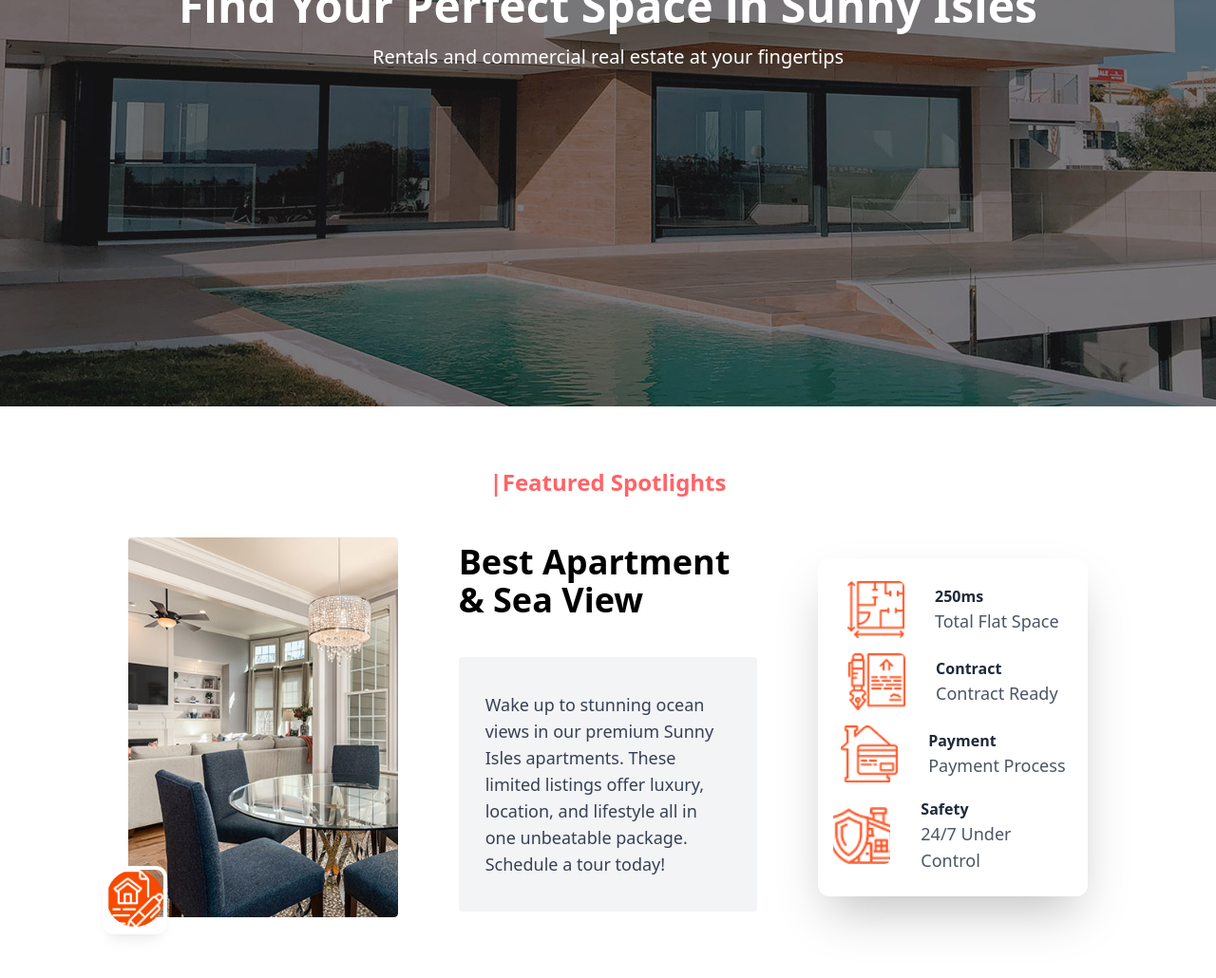
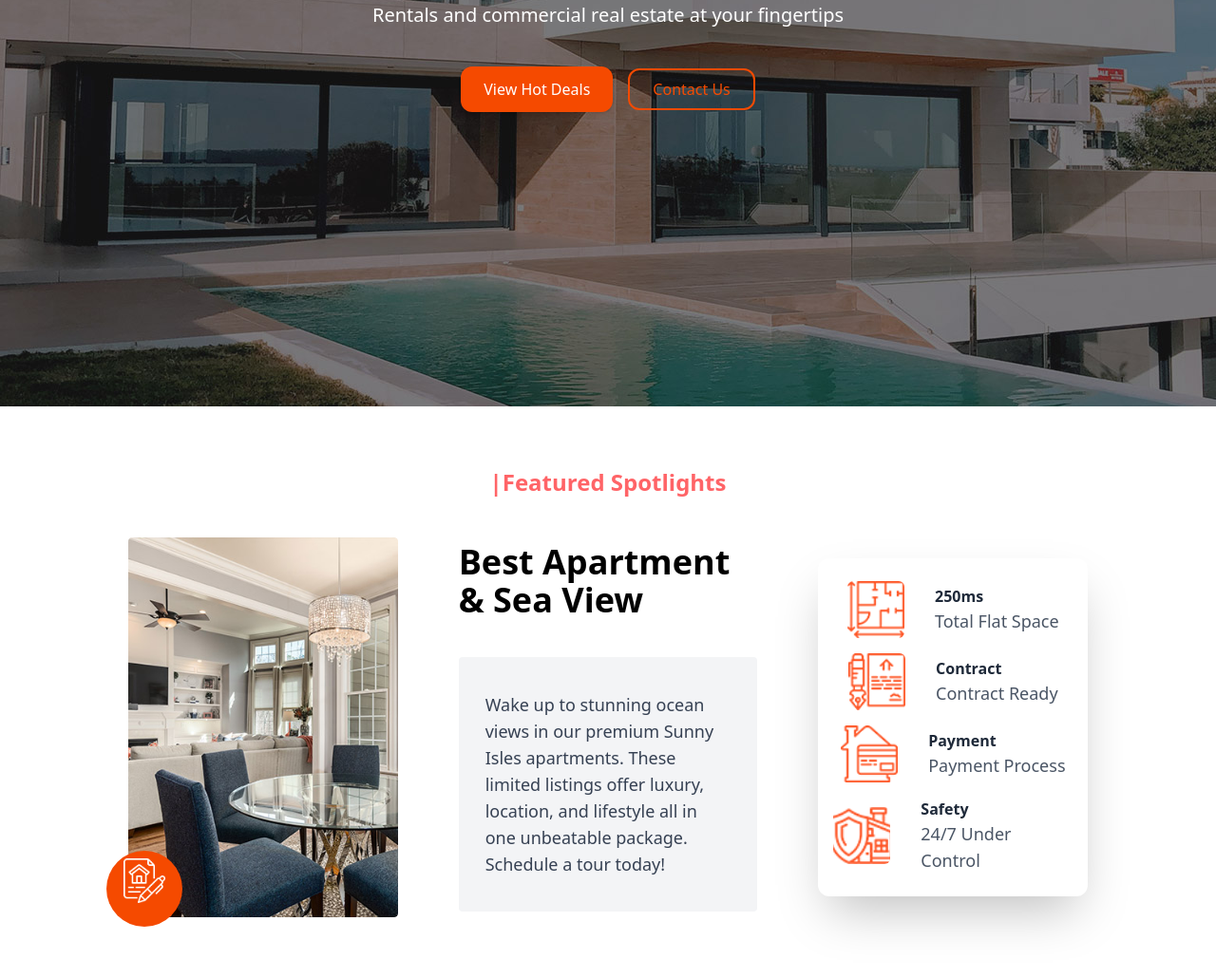
Before and after one commit to SimplySophia/Villa, a Next.js app: page / in a window 1280 px wide. Shown: the part 372-1402 px from the top of the page at 95% size. Built offline with nearby package versions, Linux system fonts and the light colour scheme; no server answers.

Commit message:
fixed cta button for scroll to sections

```diff
--- a/app/(main)/page.tsx
+++ b/app/(main)/page.tsx
@@ -11,7 +11,7 @@ const MapClientWrapper = dynamic(() => import("../components/map/MapClientWrappe
 });
 const Home = () => {
     return (
-        <section>
+        <section className="">
             <Hero/>
             <Featured />
             <ViewProperties />
--- a/app/components/Home/Hero/hero.tsx
+++ b/app/components/Home/Hero/hero.tsx
@@ -1,6 +1,9 @@
 "use client";
 import { useEffect, useState } from "react";
 import Image from "next/image";
+import { motion } from 'framer-motion';
+
+
 
 const images = [
   "/images/hero/banner-01.jpg",
@@ -10,6 +13,12 @@ const images = [
 
 export const Hero = () => {
   const [current, setCurrent] = useState(0);
+  const scrollToSection = (id: string) => {
+    const element = document.getElementById(id);
+    if (element) {
+      element.scrollIntoView({ behavior: 'smooth' });
+    }
+  };
 
   useEffect(() => {
     const timer = setTimeout(() => {
@@ -54,6 +63,28 @@ export const Hero = () => {
           <p className="text-lg md:text-xl max-w-xl mx-auto">
             Rentals and commercial real estate at your fingertips
           </p>
+
+        <div className="flex flex-col sm:flex-row items-center gap-4 mt-10">
+          <motion.button
+          whileHover={{ scale: 1.05 }}
+          whileTap={{ scale: 0.95 }}
+          onClick={() => scrollToSection('deals')}
+          className="bg-orange-600 text-white px-6 py-3 rounded-xl shadow hover:bg-orange-700 transition"
+        >
+          View Hot Deals
+        </motion.button>
+
+      <motion.button
+        whileHover={{ scale: 1.05 }}
+        whileTap={{ scale: 0.95 }}
+        onClick={() => scrollToSection('map')}
+        className="border-2 border-orange-600 text-orange-600 px-6 py-2 rounded-xl hover:bg-purple-50 transition"
+      >
+        Contact Us
+      </motion.button>
+    </div>
+
+
         </div>
       </div>
     </section>
--- a/app/components/Home/deals/ApartmentDeals.tsx
+++ b/app/components/Home/deals/ApartmentDeals.tsx
@@ -41,7 +41,7 @@ export default function ApartmentDeals() {
   }, []);
 
   return (
-    <section className="bg-gray-50 py-16 px-4">
+    <section className="bg-gray-50 py-16 px-4 mt-4">
       <div className="max-w-6xl mx-auto text-center mb-5">
         <h2 className="text-3xl font-bold text-gray-800">🔥 Apartment Deals</h2>
         <p className="text-gray-500">Hot offers, hand-picked for you</p>
--- a/app/components/Home/deals/BestDeals.tsx
+++ b/app/components/Home/deals/BestDeals.tsx
@@ -7,7 +7,7 @@ import { motion } from "framer-motion";
 
 export const BestDeals = () => {
   return (
-    <section className="relative py-16 bg-white overflow-hidden">
+    <section className="relative py-16 bg-white overflow-hidden" id="deals">
       <SectionHeading heading="|Best Deals" />
 
       {/* Background Image */}
--- a/app/components/Home/featured/Featured.tsx
+++ b/app/components/Home/featured/Featured.tsx
@@ -63,7 +63,7 @@ export const Featured = () => {
           </motion.div>
 
           <motion.div
-            className="absolute bottom-0 left-10 bg-orange-600 rounded-full w-15 h-15"
+            className="absolute bottom-0 left-10 bg-orange-600 rounded-full w-20 h-20"
             initial={{ opacity: 0, scale: 0.5 }}
             whileInView={{ opacity: 1, scale: 1 }}
             transition={{ delay: 0.2, duration: 0.5 }}
@@ -72,9 +72,9 @@ export const Featured = () => {
             <Image
               src="/images/featured/featured-icon.png"
               alt="Edge Visual"
-              width={70}
-              height={70}
-              className="rounded-lg ring-4 ring-white shadow-lg object-cover"
+              width={60}
+              height={60}
+              className="object-cover mx-auto p-2"
             />
           </motion.div>
 
--- a/app/components/map/MapWithContact.tsx
+++ b/app/components/map/MapWithContact.tsx
@@ -35,6 +35,7 @@ const properties = [
 
 export default function MapWithContact() {
   return (
+    <section  id="map" >
     <motion.div
       initial={{ opacity: 0, y: 40 }}
       whileInView={{ opacity: 1, y: 0 }}
@@ -84,5 +85,6 @@ export default function MapWithContact() {
         </div>
       </div>
     </motion.div>
+    </section>
   );
 }
--- a/package.json
+++ b/package.json
@@ -21,6 +21,7 @@
     "react-dom": "^19.0.0",
     "react-icons": "^5.5.0",
     "react-leaflet": "^5.0.0",
+    "react-scroll": "^1.9.3",
     "sonner": "^2.0.6",
     "swiper": "^11.2.10"
   },
```
Also changed, not shown: 1 other file (tests, documents, lock files or other folders).
